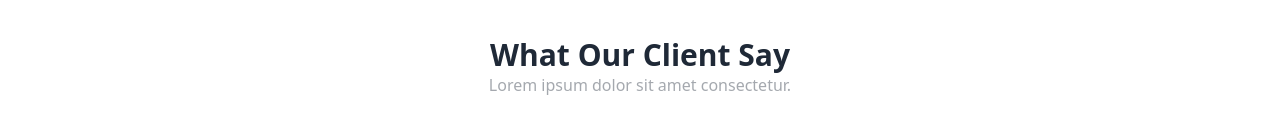
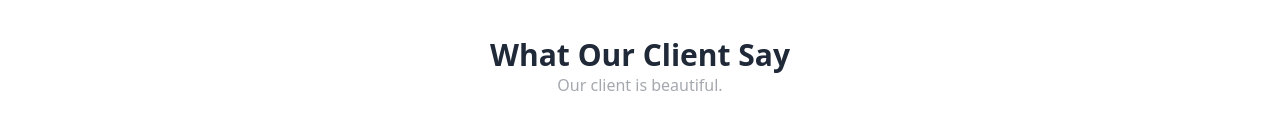
Before and after one commit to fazlerabbi-cyber/DaisyUI-projects, a plain HTML site: page index.html in a window 1280 px wide. Shown: the part 1184-1311 px from the top of the page. Drawn offline with nearby package versions, Linux system fonts and the light colour scheme.

Commit message:
added new text

```diff
--- a/index.html
+++ b/index.html
@@ -128,7 +128,7 @@
     <section class="mt-10">
       <div class="text-center">
         <h1 class="text-3xl font-bold">What Our Client Say</h1>
-        <p class="opacity-40">Lorem ipsum dolor sit amet consectetur.</p>
+        <p class="opacity-40">Our client is beautiful. </p>
       </div>
 
       <!-- daisyUI  -->
```
